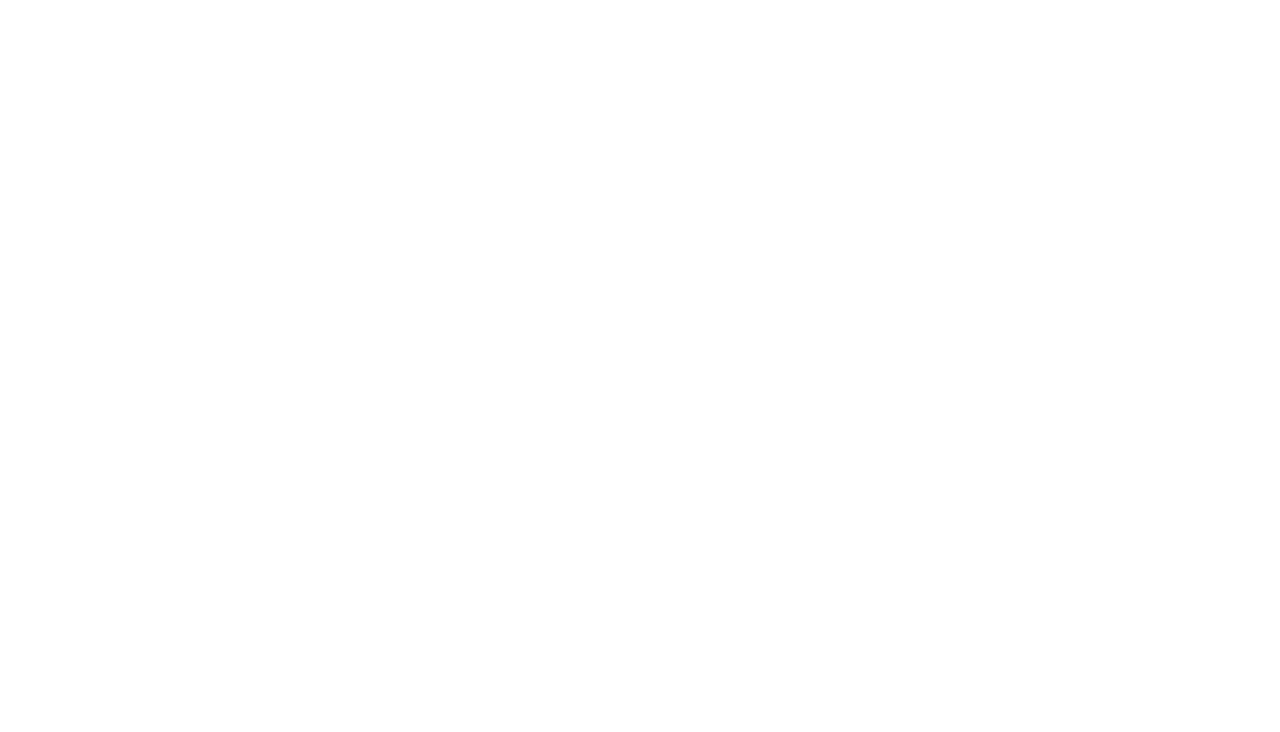
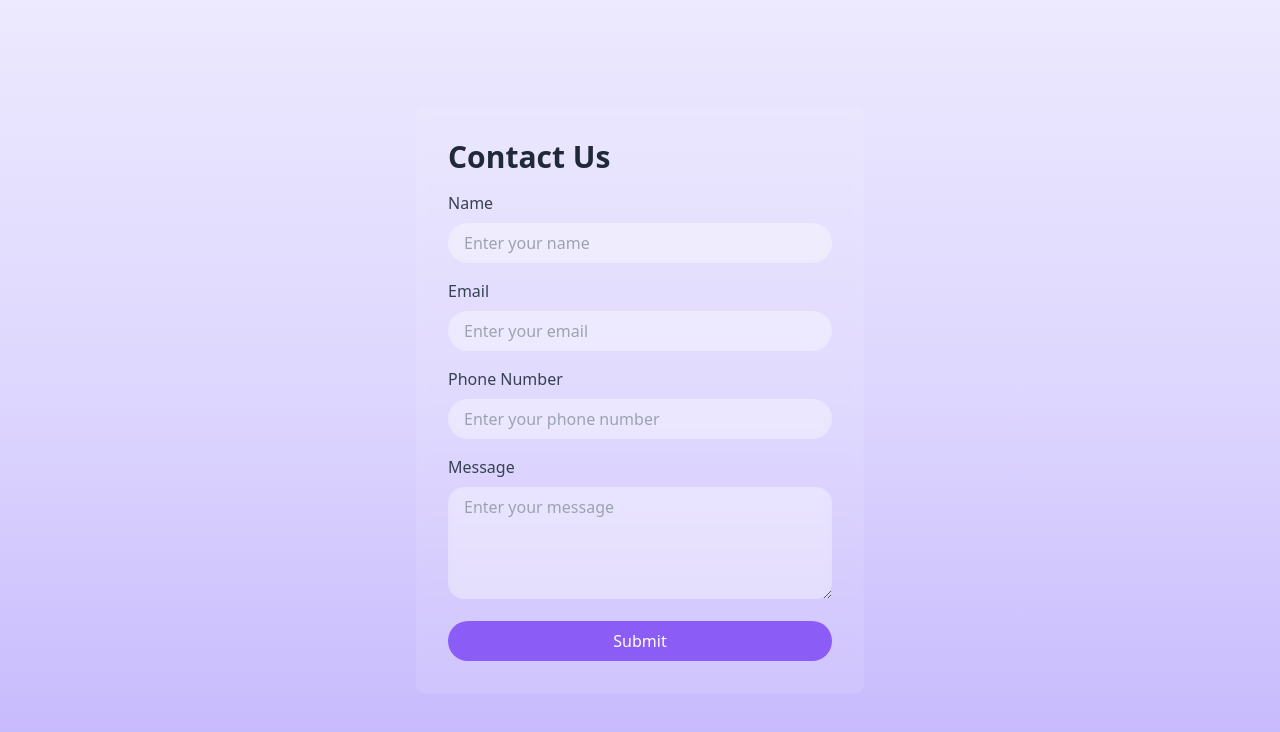
Before and after one commit to BinaryBandits03/project2, a SvelteKit app: page /Contact in a window 1280 px wide. Shown: the top 732 px of the page. Built offline with nearby package versions, Linux system fonts and the light colour scheme.

Commit message:
Added Contact page

```diff
--- a/src/routes/Contact/+page.svelte
+++ b/src/routes/Contact/+page.svelte
@@ -0,0 +1,126 @@
+<script lang="ts">
+    import { createEventDispatcher } from 'svelte';
+
+    let name = '';
+    let email = '';
+    let phone = '';
+    let message = '';
+
+    let nameError = '';
+    let emailError = '';
+    let phoneError = '';
+
+    const dispatch = createEventDispatcher();
+
+    const validateInputs = () => {
+      let isValid = true;
+
+      // Validate name
+      if (!name.trim()) {
+        nameError = 'Name is required';
+        isValid = false;
+      } else if (/\d|[!@#$%^&*(),.?":{}|<>]/.test(name)) {
+        nameError = 'Name cannot contain numbers or special characters';
+        isValid = false;
+      } else {
+        nameError = '';
+      }
+
+      // Validate email
+      if (!email.trim()) {
+        emailError = 'Email is required';
+        isValid = false;
+      } else if (!/^\w+([\.-]?\w+)*@\w+([\.-]?\w+)*(\.\w{2,3})+$/.test(email)) {
+        emailError = 'Invalid email address';
+        isValid = false;
+      } else {
+        emailError = '';
+      }
+
+      // Validate phone
+      if (!phone.trim()) {
+        phoneError = 'Phone number is required';
+        isValid = false;
+      } else if (!/^\d{10,11}$/.test(phone)) {
+        phoneError = 'Phone number must be 10 or 11 digits';
+        isValid = false;
+      } else {
+        phoneError = '';
+      }
+
+      return isValid;
+    };
+
+    const handleSubmit = () => {
+      if (validateInputs()) {
+        dispatch('submit', { name, email, phone, message });
+      }
+    };
+  </script>
+
+  <div class="h-screen overflow-hidden bg-gradient-to-b from-violet-100 via-violet-200 to-violet-300 flex items-center justify-center">
+    <div class="bg-white/10 backdrop-blur-sm rounded-lg p-8 w-full max-w-md">
+      <h1 class="text-3xl font-bold mb-4 text-gray-800">Contact Us</h1>
+      <div class="space-y-4">
+        <div>
+          <label for="name" class="block text-gray-700 font-medium mb-2">Name</label>
+          <input
+            type="text"
+            id="name"
+            bind:value={name}
+            on:input={validateInputs}
+            class="w-full px-4 py-2 rounded-full bg-white/30 backdrop-blur-sm focus:outline-none focus:ring-2 focus:ring-violet-500 focus:border-transparent"
+            placeholder="Enter your name"
+          />
+          {#if nameError}
+            <p class="text-red-500 text-sm">{nameError}</p>
+          {/if}
+        </div>
+        <div>
+          <label for="email" class="block text-gray-700 font-medium mb-2">Email</label>
+          <input
+            type="email"
+            id="email"
+            bind:value={email}
+            on:input={validateInputs}
+            class="w-full px-4 py-2 rounded-full bg-white/30 backdrop-blur-sm focus:outline-none focus:ring-2 focus:ring-violet-500 focus:border-transparent"
+            placeholder="Enter your email"
+          />
+          {#if emailError}
+            <p class="text-red-500 text-sm">{emailError}</p>
+          {/if}
+        </div>
+        <div>
+          <label for="phone" class="block text-gray-700 font-medium mb-2">Phone Number</label>
+          <input
+            type="tel"
+            id="phone"
+            bind:value={phone}
+            on:input={validateInputs}
+            class="w-full px-4 py-2 rounded-full bg-white/30 backdrop-blur-sm focus:outline-none focus:ring-2 focus:ring-violet-500 focus:border-transparent"
+            placeholder="Enter your phone number"
+          />
+          {#if phoneError}
+            <p class="text-red-500 text-sm">{phoneError}</p>
+          {/if}
+        </div>
+        <div>
+          <label for="message" class="block text-gray-700 font-medium mb-2">Message</label>
+          <textarea
+            id="message"
+            bind:value={message}
+            class="w-full px-4 py-2 rounded-2xl bg-white/30 backdrop-blur-sm focus:outline-none focus:ring-2 focus:ring-violet-500 focus:border-transparent"
+            rows="4"
+            placeholder="Enter your message"
+          ></textarea>
+        </div>
+        <button
+          type="button"
+          class="w-full bg-violet-500 hover:bg-violet-600 text-white py-2 px-4 rounded-full transition-colors duration-300"
+          on:click={handleSubmit}
+        >
+          Submit
+        </button>
+      </div>
+    </div>
+  </div>
```
